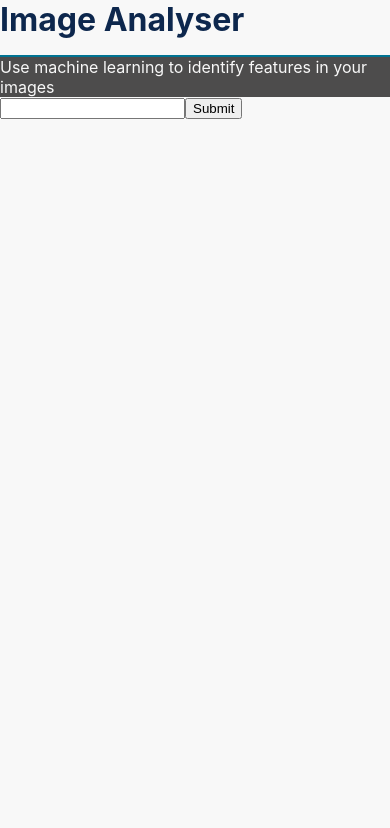
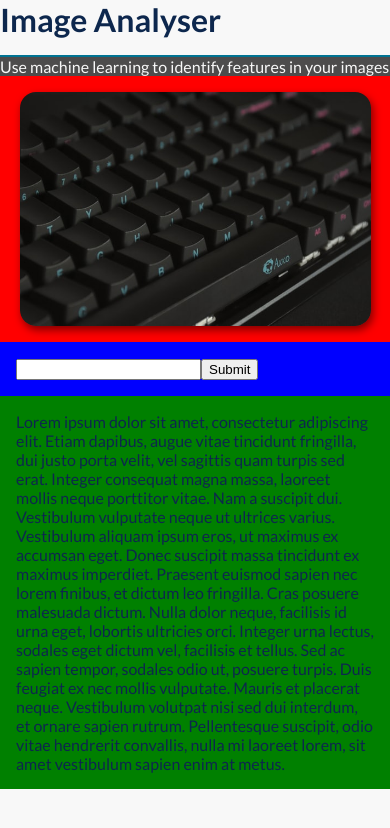
Before and after one commit to Conorbeamish/rekognition-app, a React (Create React App) app: page / in a window 390 px wide. Shown: the top 828 px of the page. Built offline with nearby package versions, Linux system fonts and the light colour scheme.

Commit message:
Split components and added styling

```diff
--- a/public/index.html
+++ b/public/index.html
@@ -9,34 +9,11 @@
       name="description"
       content="An application using Rekognition to identify images"
     />
-    <!--
-      manifest.json provides metadata used when your web app is installed on a
-      user's mobile device or desktop. See https://developers.google.com/web/fundamentals/web-app-manifest/
-    -->
-    <link rel="manifest" href="%PUBLIC_URL%/manifest.json" />
-    <!--
-      Notice the use of %PUBLIC_URL% in the tags above.
-      It will be replaced with the URL of the `public` folder during the build.
-      Only files inside the `public` folder can be referenced from the HTML.
-
-      Unlike "/favicon.ico" or "favicon.ico", "%PUBLIC_URL%/favicon.ico" will
-      work correctly both with client-side routing and a non-root public URL.
-      Learn how to configure a non-root public URL by running `npm run build`.
-    -->
-    <title>React App</title>
+    <link href="https://fonts.googleapis.com/css2?family=Lato:ital,wght@0,400;0,700;0,900;1,400&display=swap" rel="stylesheet">    <title>Image Analyser</title>
   </head>
   <body>
     <noscript>You need to enable JavaScript to run this app.</noscript>
     <div id="root"></div>
-    <!--
-      This HTML file is a template.
-      If you open it directly in the browser, you will see an empty page.
 
-      You can add webfonts, meta tags, or analytics to this file.
-      The build step will place the bundled scripts into the <body> tag.
-
-      To begin the development, run `npm start` or `yarn start`.
-      To create a production bundle, use `npm run build` or `yarn build`.
-    -->
   </body>
 </html>
--- a/src/App.js
+++ b/src/App.js
@@ -1,9 +1,8 @@
 import React from 'react';
 import Navbar from "./components/Navbar";
-import ImageAnalysis from "./components/ImageAnalysis"
-import SearchForm from "./components/SearchForm";
 import ImageAnalysisProvider from './contexts/ImageAnalysisContext';
 import IsLoadingContextProvider from './contexts/IsLoadingContext';
+import Homepage from "./components/Homepage.js";
 
 
 function App() {
@@ -12,8 +11,7 @@ function App() {
       <Navbar />
       <IsLoadingContextProvider>
         <ImageAnalysisProvider>
-          <SearchForm />
-          <ImageAnalysis />
+          <Homepage />
         </ImageAnalysisProvider>
       </IsLoadingContextProvider>
     </div>
--- /dev/null
+++ b/src/components/Homepage.js
@@ -0,0 +1,20 @@
+import React from 'react';
+import Info from "./Info";
+import Image from "./Image"
+import SearchForm from "./SearchForm";
+
+const Homepage = () => {
+    return (
+        <div className="homepage">
+            <div className="ls-container">
+                <Image />
+            </div>
+            <div className="rs-container">
+                <SearchForm />
+                <Info/>
+            </div>
+        </div>
+     );
+}
+
+export default Homepage;
--- /dev/null
+++ b/src/components/Image.js
@@ -0,0 +1,16 @@
+import React, {useContext} from 'react';
+import {ImageAnalysisContext} from "../contexts/ImageAnalysisContext";
+import {IsLoadingContext} from "../contexts/IsLoadingContext";
+
+const Image = () => {
+    const defaultImg =  require("../images/homepage.jpg")
+    const {imageData} = useContext(ImageAnalysisContext);
+    const {isLoading} = useContext(IsLoadingContext);
+    const imgUrl = imageData.url ? imageData.url : defaultImg;
+
+    return (
+        <img className="image" src={imgUrl}></img>
+    );
+}
+
+export default Image;
--- a/src/components/ImageAnalysis.js
+++ b/src/components/ImageAnalysis.js
@@ -1,26 +1,17 @@
-import React, {useContext} from 'react';
-import ImageAnalysisDetails from "../components/ImageAnalysisDetails";
-import {ImageAnalysisContext} from "../contexts/ImageAnalysisContext";
-import {IsLoadingContext} from "../contexts/IsLoadingContext";
-import { v4 as uuidv4 } from 'uuid';
+import React from 'react';
 
-const ImageAnalysis = () => {
-    const {imageData} = useContext(ImageAnalysisContext);
-    const {isLoading} = useContext(IsLoadingContext);
-    return imageData.url? (
-        <div class="analysis">
-            <img className="analysis-image" src={imageData.url}></img>
-            <div>
-                {imageData.resData.Labels.map(label => {
-                    return(<ImageAnalysisDetails label={label} key={uuidv4()} />)
-                })}
+const ImageAnalysis = ({label}) => {
+    //Take confidence to 2 decimal places
+    const confidence = (Math.round(label.Confidence* 100) / 100).toFixed(2);
+
+    return (
+        <div className="label">
+            <div className="label-details">{label.Name} : {confidence}%</div>
+            <div className="progress-bar-container" >
+                <div className="progress-bar" style={{width: `${confidence}%`}}></div>
             </div>
         </div>
-    ) : (
-       <div>
-           {isLoading ? <div>Loading </div> : <img className="analysis-image" ></img>}
-       </div>
-    )
+     );
 }
 
 export default ImageAnalysis;
--- a/src/components/ImageAnalysisDetails.js
+++ /dev/null
@@ -1,17 +0,0 @@
-import React from 'react';
-
-const ImageAnalysisDetails = ({label}) => {
-    //Take confidence to 2 decimal places
-    const confidence = (Math.round(label.Confidence* 100) / 100).toFixed(2);
-
-    return (
-        <div className="label">
-            <div className="label-details">{label.Name} : {confidence}%</div>
-            <div className="progress-bar-container" >
-                <div className="progress-bar" style={{width: `${confidence - 50}%`}}></div>
-            </div>
-        </div>
-     );
-}
-
-export default ImageAnalysisDetails;
--- /dev/null
+++ b/src/components/Info.js
@@ -0,0 +1,25 @@
+import React, {useContext} from 'react';
+import ImageAnalysis from "./ImageAnalysis";
+import {ImageAnalysisContext} from "../contexts/ImageAnalysisContext";
+import {IsLoadingContext} from "../contexts/IsLoadingContext";
+import { v4 as uuidv4 } from 'uuid';
+
+const Info = () => {
+    const {imageData} = useContext(ImageAnalysisContext);
+    const {isLoading} = useContext(IsLoadingContext);
+    return imageData.url? (
+        <div className="info">
+            <div>
+                {imageData.resData.Labels.map(label => {
+                    return(<ImageAnalysis label={label} key={uuidv4()} />)
+                })}
+            </div>
+        </div>
+    ) : (
+       <div className="info">
+           Lorem ipsum dolor sit amet, consectetur adipiscing elit. Etiam dapibus, augue vitae tincidunt fringilla, dui justo porta velit, vel sagittis quam turpis sed erat. Integer consequat magna massa, laoreet mollis neque porttitor vitae. Nam a suscipit dui. Vestibulum vulputate neque ut ultrices varius. Vestibulum aliquam ipsum eros, ut maximus ex accumsan eget. Donec suscipit massa tincidunt ex maximus imperdiet. Praesent euismod sapien nec lorem finibus, et dictum leo fringilla. Cras posuere malesuada dictum. Nulla dolor neque, facilisis id urna eget, lobortis ultricies orci. Integer urna lectus, sodales eget dictum vel, facilisis et tellus. Sed ac sapien tempor, sodales odio ut, posuere turpis. Duis feugiat ex nec mollis vulputate. Mauris et placerat neque. Vestibulum volutpat nisi sed dui interdum, et ornare sapien rutrum. Pellentesque suscipit, odio vitae hendrerit convallis, nulla mi laoreet lorem, sit amet vestibulum sapien enim at metus.
+       </div>
+    )
+}
+
+export default Info;
--- a/src/components/SearchForm.js
+++ b/src/components/SearchForm.js
@@ -13,7 +13,6 @@ const SearchForm = () => {
         e.preventDefault()
         setErrors("")
         dispatchLoading({type: "SET_LOADING_TRUE"});
-        dispatchImage({type: "REMOVE_IMG_DATA"});
 
         axios.post("/", {url})
         .then((res) => {
@@ -33,6 +32,7 @@ const SearchForm = () => {
 
 
     return (
+        <div className="search">
             <form onSubmit={handleSubmit}>
                 {errors.length > 0 && (
                     <div>{errors}</div>
@@ -40,6 +40,7 @@ const SearchForm = () => {
                 <input type="text" onChange = {handleChange} value={url}/>
                 <button type="submit">Submit</button>
             </form>
+        </div>
     );
 }
 
--- a/src/index.css
+++ b/src/index.css
@@ -1,12 +1,10 @@
 body {
   margin: 0;
-  font-family: -apple-system, BlinkMacSystemFont, 'Segoe UI', 'Roboto', 'Oxygen',
-    'Ubuntu', 'Cantarell', 'Fira Sans', 'Droid Sans', 'Helvetica Neue',
-    sans-serif;
+  font-family: 'Lato', sans-serif;
   -webkit-font-smoothing: antialiased;
   -moz-osx-font-smoothing: grayscale;
   background-color: #f8f8f8;
-  color: #0d274d;
+  color:#0d274d;
 }
 
 code {
@@ -14,11 +12,6 @@ code {
     monospace;
 }
 
-/* Colors
-#007493
-#0d274d
-#00bceb
-#014468 */
 .nav {
   width: 100%;
   display: flex;
@@ -37,14 +30,41 @@ code {
   width: 100%;
 }
 
-.analysis{
+.homepage{
+  display: flex;
+}
+
+.rs-container{
+  width: 40%;
+  flex: 1;
+  background-color: green;
+}
+
+.ls-container{
   padding: 1rem;
+  width: 60%;
+  background-color: red;
+  display: flex;
+  justify-content: center;
+}
+
+.info{
+  padding: 1rem;
+}
+
+.search{
+  padding: 1rem;
+  background-color: blue;
+}
+
+.search form{
 
 }
 
-.analysis-image{
+.image{
   max-width: 100%;
-  height: 60vh;
+  max-height: 80vh;
+  align-self: center;
   object-fit: contain;
   border-radius: 1rem;
   box-shadow: 0.125rem 0.25rem 0.5rem rgba(0, 0, 0, .5);
@@ -55,14 +75,31 @@ code {
 }
 
 .label-details{
-  width: 25%;
+  width: 33%;
 }
 
 .progress-bar-container{
-  width: 75%;
+  width: 33%;
   height: 1rem;
 }
 .progress-bar {
   background-color: grey;
   height: 1rem;
 }
+
+@media only screen and (max-width: 600px) {
+  .homepage{
+    flex-direction: column;
+  }
+  .image{
+    max-width: 90%;
+  }
+  .ls-container{
+    width: 100%;
+    padding: 1rem 0 1rem;
+  }
+  .rs-container{
+    width: 100%;
+  }
+
+}
```
Also changed, not shown: src/images/homepage.jpg (added). Lines whose indentation alone changed are shown as unchanged.
